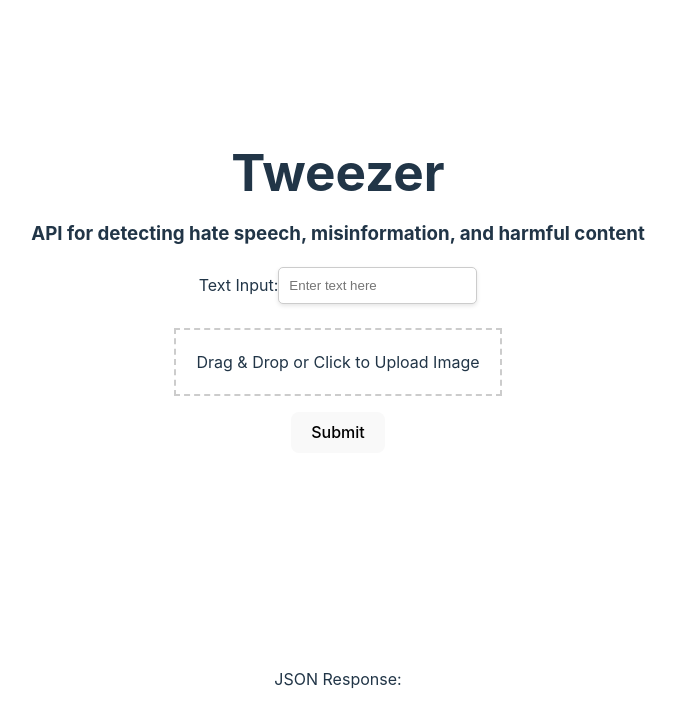
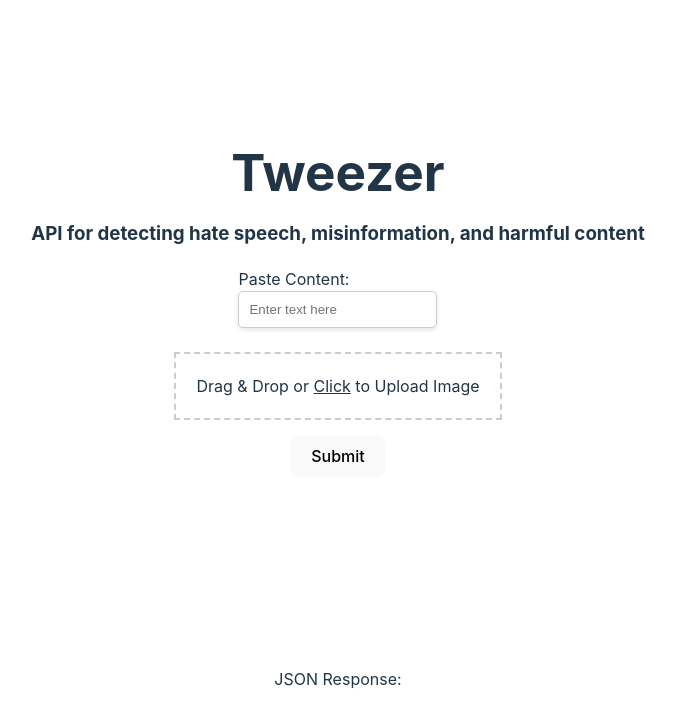
Before and after one commit to Hacked-2024/tweezer, a React (Vite) app: page / in a window 1280 px wide. Shown: the top 728 px of the page, without its empty margins (302-977 px from the left). Built offline with nearby package versions, Linux system fonts and the light colour scheme.

Commit message:
text box fix

```diff
--- a/src/App.css
+++ b/src/App.css
@@ -66,6 +66,6 @@ h1 {
 
 .text-input-container {
   display: flex;
-  align-items: center; /* Align items vertically */
-  justify-content: center; /* Center items horizontally */
+  justify-content: center;
+  text-align: left;
 }
--- a/src/components/ImageUploadForm.jsx
+++ b/src/components/ImageUploadForm.jsx
@@ -90,7 +90,8 @@ const ImageUploadForm = ({ setOutputText }) => {
       <div className="parent-container">
       <form onSubmit={handleSubmit}>
         <div className="text-input-container">
-          <label htmlFor="text-input">Text Input: </label><br/>
+          <div className="input-wrapper">
+          <label htmlFor="text-input">Paste Content: </label><br/>
           <input
             type="text"
             id="text-input"
@@ -99,6 +100,7 @@ const ImageUploadForm = ({ setOutputText }) => {
             onChange={handleTextChange}
             placeholder="Enter text here"
           />
+          </div>
         </div>
         <br/>
         <div
@@ -115,7 +117,7 @@ const ImageUploadForm = ({ setOutputText }) => {
                 className="uploaded-image"
               />
             ) : (
-              <span>Drag & Drop or Click to Upload Image</span>
+              <span>Drag & Drop or <u>Click</u> to Upload Image</span>
             )}
           </label>
           <input
```
